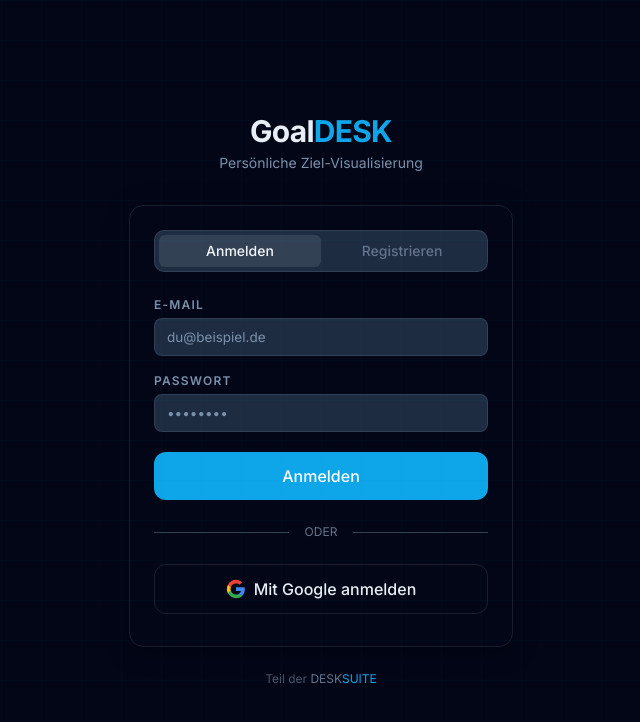
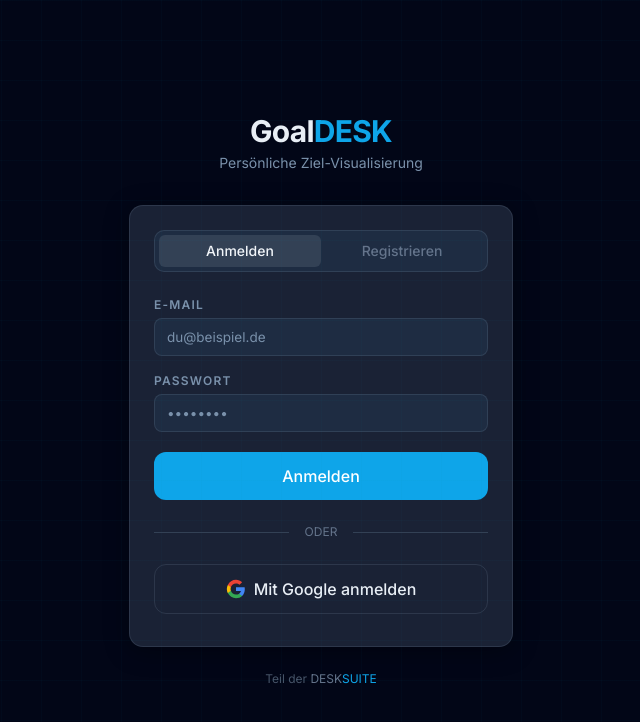
Before and after one commit to TheRealHuzur/GoalDESK, a React (Vite) app: page /auth in a window 1280 px wide. Shown: the top 722 px of the page, without its empty margins (319-959 px from the left). Built offline with nearby package versions, Linux system fonts and the light colour scheme; no server answers.

Commit message:
fix(ui): correct card bg classes and reduce chart height

```diff
--- a/src/components/goals/GoalCard.tsx
+++ b/src/components/goals/GoalCard.tsx
@@ -38,7 +38,7 @@ export function GoalCard({ goal, onEdit }: GoalCardProps) {
   }
 
   return (
-    <article className="bg-desk-card border border-desk-border rounded-[14px] p-7 flex flex-col gap-4 transition-colors fadeUp">
+    <article className="bg-card border border-desk-border rounded-[14px] p-7 flex flex-col gap-4 transition-colors fadeUp">
       {/* Header */}
       <div className="flex items-start justify-between gap-3">
         <div className="flex-1 min-w-0">
@@ -55,7 +55,7 @@ export function GoalCard({ goal, onEdit }: GoalCardProps) {
       </div>
 
       {/* Chart */}
-      <div className="h-[220px] flex items-center justify-center overflow-hidden">
+      <div className="h-[140px] flex items-center justify-center overflow-hidden">
         <ChartRenderer goal={goal} />
       </div>
 
--- a/src/pages/Auth.tsx
+++ b/src/pages/Auth.tsx
@@ -52,7 +52,7 @@ export function Auth() {
         </div>
 
         {/* Card */}
-        <div className="bg-desk-card border border-desk-border rounded-[14px] p-6 shadow-desk transition-colors duration-300">
+        <div className="bg-card border border-desk-border rounded-[14px] p-6 shadow-desk transition-colors duration-300">
           {/* Tab switcher */}
           <div className="flex rounded-[10px] bg-desk-bg-3 p-1 mb-6 border border-desk-border">
             {(['login', 'register'] as Mode[]).map((m) => (
```
